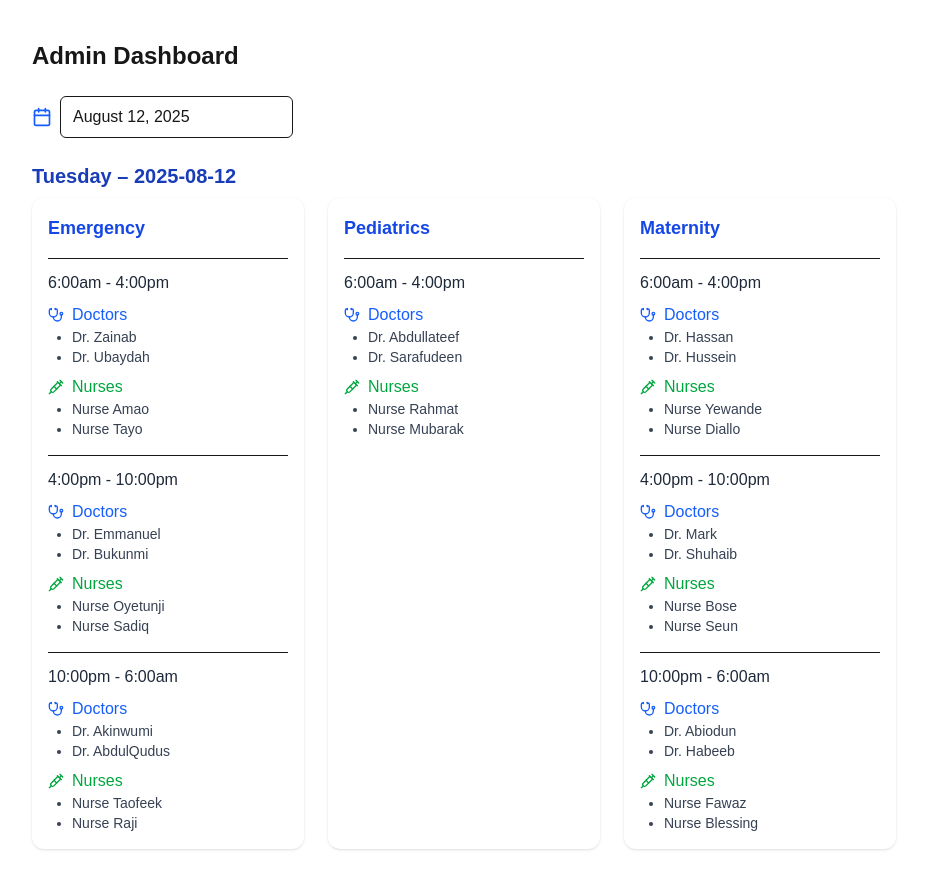
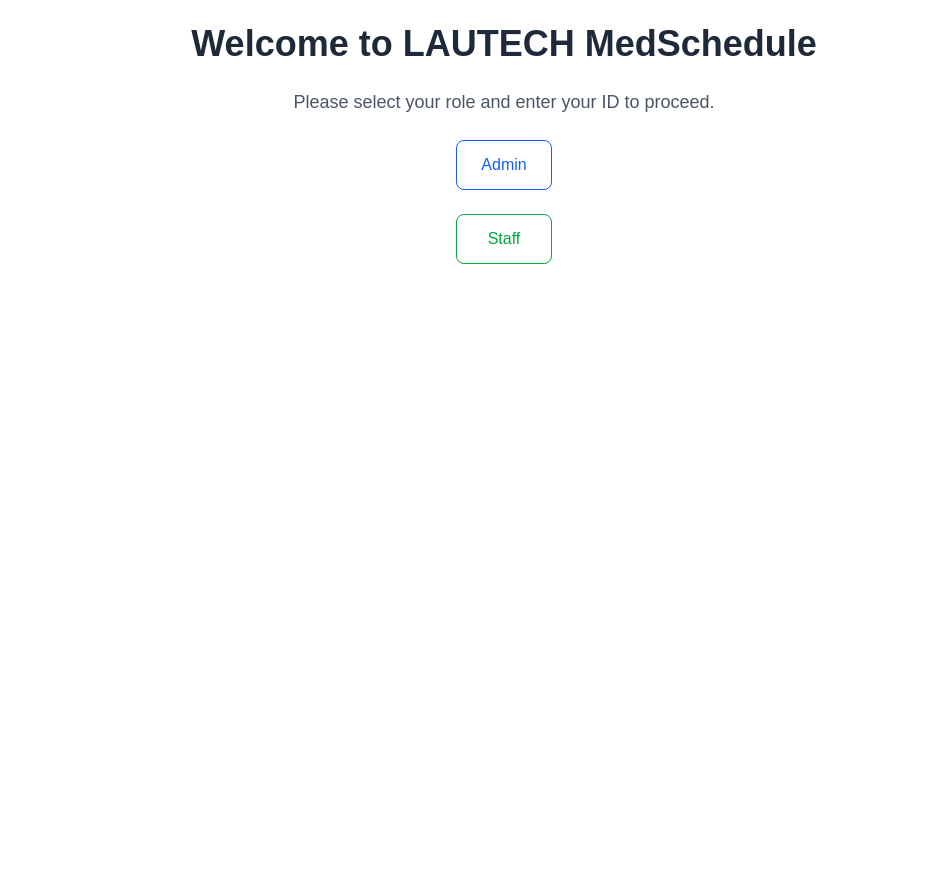
Before and after one commit to primyst/dentist-duty-scheduling-system, a Next.js app in the folder my-app/: page /dashboard in a window 1280 px wide. Shown: the whole page, without its empty margins (176-1102 px from the left). After the commit the page ends 800 px from the top, so only its background shows below. Built offline with nearby package versions, Linux system fonts and the light colour scheme; no server answers; the database is empty.

Commit message:
Update page.tsx

```diff
--- a/my-app/src/app/dashboard/page.tsx
+++ b/my-app/src/app/dashboard/page.tsx
@@ -1,31 +1,93 @@
 "use client";
 
-import { useState} from "react";
-import DatePicker from "react-datepicker";
-import "react-datepicker/dist/react-datepicker.css";
-import { Calendar } from "lucide-react";
-import ScheduleTable from "@/components/ScheduleTable";
+import { useState } from "react";
+import { useRouter } from "next/navigation";
+import { validAdminIds, staff } from "@/lib/data";
+import { v4 as uuidv4 } from "uuid";
 
-export default function DashboardPage() {
-  const [selectedDate, setSelectedDate] = useState<Date | null>(new Date());
+export default function HomePage() {
+  const [selectedRole, setSelectedRole] = useState<"admin" | "staff" | null>(null);
+  const [userId, setUserId] = useState("");
+  const [error, setError] = useState("");
+  const router = useRouter();
+
+  const handleContinue = () => {
+    const token = uuidv4(); // generate unique token
+    const expiration = new Date(Date.now() + 2 * 60 * 60 * 1000); // 2 hours
+
+    if (selectedRole === "admin" && validAdminIds.includes(userId)) {
+      document.cookie = `token=${token}; path=/; expires=${expiration.toUTCString()}`;
+      document.cookie = `role=admin; path=/; expires=${expiration.toUTCString()}`;
+      router.push("/dashboard");
+      return;
+    }
+
+    if (selectedRole === "staff") {
+      const matchedStaff = staff.find((s) => s.id === userId);
+
+      if (matchedStaff) {
+        document.cookie = `token=${token}; path=/; expires=${expiration.toUTCString()}`;
+        document.cookie = `role=staff; path=/; expires=${expiration.toUTCString()}`;
+        localStorage.setItem("staffInfo", JSON.stringify(matchedStaff));
+        router.push("/staff");
+      } else {
+        setError("Invalid ID for selected role");
+      }
+    }
+  };
 
   return (
-    <main className="p-4 max-w-4xl mx-auto">
-      <h1 className="text-2xl font-bold mb-6">Admin Dashboard</h1>
+    <main className="grid place-content-center place-items-center text-center w-full mx-auto lg:pl-24 px-4">
+      <h1 className="text-2xl md:text-3xl lg:text-4xl font-bold mb-6 text-gray-800">
+        Welcome to LAUTECH MedSchedule
+      </h1>
+      <p className="text-lg text-gray-600 mb-6">
+        Please select your role and enter your ID to proceed.
+      </p>
 
-      {/* Date Picker */}
-      <div className="flex items-center gap-2 mb-6">
-        <Calendar className="w-5 h-5 text-blue-600" />
-        <DatePicker
-          selected={selectedDate}
-          onChange={(date) => setSelectedDate(date)}
-          className="border px-3 py-2 rounded-md"
-          dateFormat="MMMM d, yyyy"
-        />
+      <div className="grid gap-6 mb-6">
+        <button
+          className={`px-6 py-3 rounded-lg border ${
+            selectedRole === "admin"
+              ? "bg-blue-500 text-white"
+              : "bg-white text-blue-600 border-blue-600"
+          }`}
+          onClick={() => setSelectedRole("admin")}
+        >
+          Admin
+        </button>
+
+        <button
+          className={`px-6 py-3 rounded-lg border ${
+            selectedRole === "staff"
+              ? "bg-green-600 text-white"
+              : "bg-white text-green-600 border-green-600"
+          }`}
+          onClick={() => setSelectedRole("staff")}
+        >
+          Staff
+        </button>
       </div>
 
-      {/* Schedule Table */}
-      <ScheduleTable date={selectedDate} view="daily" />
+      {selectedRole && (
+        <>
+          <input
+            type="text"
+            value={userId}
+            onChange={(e) => setUserId(e.target.value)}
+            placeholder={`Enter your ${selectedRole === "admin" ? "Admin" : "Staff"} ID`}
+            className="px-4 py-2 border rounded w-64 mb-4"
+          />
+          <button
+            className="px-6 py-2 bg-black text-white rounded hover:bg-gray-900"
+            onClick={handleContinue}
+          >
+            Continue
+          </button>
+        </>
+      )}
+
+      {error && <p className="text-red-500 mt-4">{error}</p>}
     </main>
   );
 }
```
